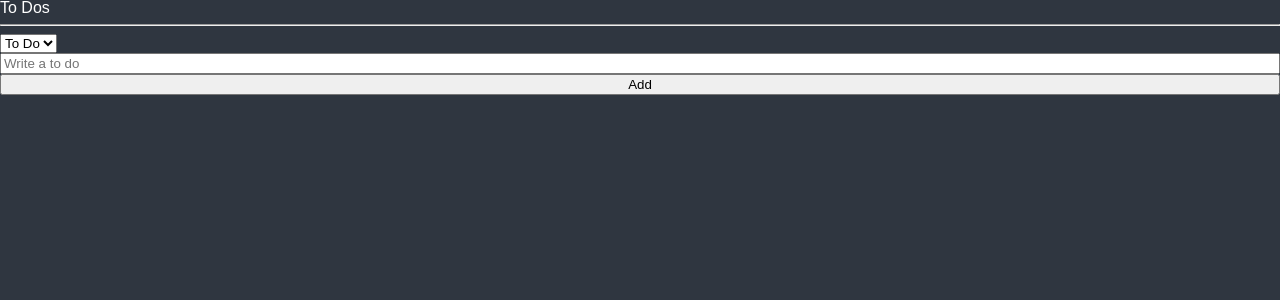
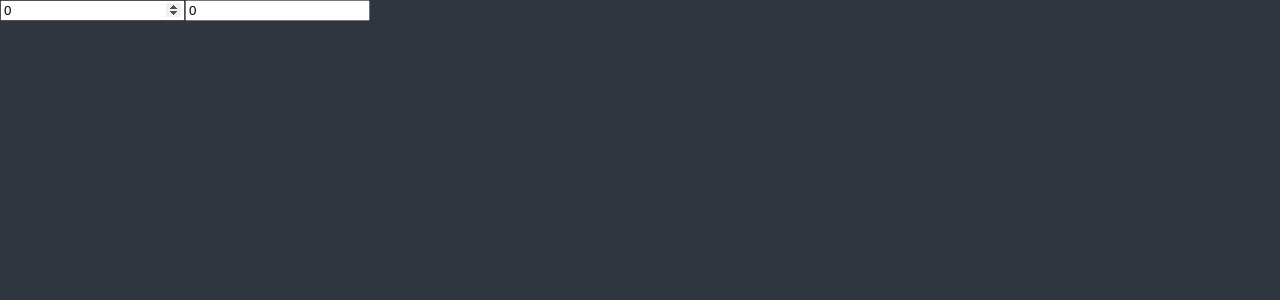
Before and after one commit to 5onze/react-masterclass, a React (Create React App) app: page / in a window 1280 px wide. Shown: the top 300 px of the page. Built offline with nearby package versions, Linux system fonts and the light colour scheme.

Commit message:
TRELLO CLONE - Get Selector.

```diff
--- a/src/App.tsx
+++ b/src/App.tsx
@@ -1,75 +1,22 @@
-import { createGlobalStyle } from "styled-components";
-import ToDoList from "./components/ToDoList";
-
-const GlobalStyle = createGlobalStyle`
-  @import url('https://fonts.googleapis.com/css2?family=Source+Sans+3:wght@300;400&display=swap');
-html, body, div, span, applet, object, iframe,
-h1, h2, h3, h4, h5, h6, p, blockquote, pre,
-a, abbr, acronym, address, big, cite, code,
-del, dfn, em, img, ins, kbd, q, s, samp,
-small, strike, strong, sub, sup, tt, var,
-b, u, i, center,
-dl, dt, dd, menu, ol, ul, li,
-fieldset, form, label, legend,
-table, caption, tbody, tfoot, thead, tr, th, td,
-article, aside, canvas, details, embed,
-figure, figcaption, footer, header, hgroup,
-main, menu, nav, output, ruby, section, summary,
-time, mark, audio, video {
-  margin: 0;
-  padding: 0;
-  border: 0;
-  font-size: 100%;
-  font: inherit;
-  vertical-align: baseline;
-}
-/* HTML5 display-role reset for older browsers */
-article, aside, details, figcaption, figure,
-footer, header, hgroup, main, menu, nav, section {
-  display: block;
-}
-/* HTML5 hidden-attribute fix for newer browsers */
-*[hidden] {
-    display: none;
-}
-body {
-  line-height: 1;
-}
-menu, ol, ul {
-  list-style: none;
-}
-blockquote, q {
-  quotes: none;
-}
-blockquote:before, blockquote:after,
-q:before, q:after {
-  content: '';
-  content: none;
-}
-table {
-  border-collapse: collapse;
-  border-spacing: 0;
-}
-* {
-  box-sizing: border-box;
-}
-body {
-  font-family: 'Source Sans Pro', sans-serif;
-  background-color:${(props) => props.theme.bgColor};
-  color:${(props) => props.theme.textColor}
-}
-a {
-  text-decoration:none;
-  color:inherit;
-}
-`;
+import { useRecoilState, useRecoilValue } from "recoil";
+import { hourSelector, minuteState } from "./atoms";
 
 function App() {
+  const [minutes, setMinutes] = useRecoilState(minuteState);
+  const hours = useRecoilValue(hourSelector);
+  const onMinutesChange = (event: React.FormEvent<HTMLInputElement>) => {
+    setMinutes(parseInt(event.currentTarget.value));
+  };
   return (
-    <>
-      <GlobalStyle />
-      <ToDoList />
-    </>
+    <div>
+      <input
+        value={minutes}
+        onChange={onMinutesChange}
+        type="number"
+        placeholder="Minutes"
+      />
+      <input value={hours} type="number" placeholder="Hours" />
+    </div>
   );
 }
 
--- a/src/atoms.tsx
+++ b/src/atoms.tsx
@@ -1,31 +1,14 @@
 import { atom, selector } from "recoil";
 
-export enum Categories {
-  "TO_DO" = "TO_DO",
-  "DOING" = "DOING",
-  "DONE" = "DONE",
-}
-export interface IToDo {
-  text: string;
-  id: number;
-  category: Categories;
-}
-
-export const categoryState = atom<Categories>({
-  key: "category",
-  default: Categories.TO_DO,
+export const minuteState = atom({
+  key: "minutes",
+  default: 0,
 });
 
-export const toDoState = atom<IToDo[]>({
-  key: "toDo",
-  default: [],
-});
-
-export const toDoSelector = selector({
-  key: "toDoSelector",
+export const hourSelector = selector({
+  key: "hours",
   get: ({ get }) => {
-    const toDos = get(toDoState);
-    const category = get(categoryState);
-    return toDos.filter((toDo) => toDo.category === category);
+    const minutes = get(minuteState);
+    return minutes / 60;
   },
 });
--- a/src/components/CreateToDo.tsx
+++ /dev/null
@@ -1,40 +0,0 @@
-import { useForm } from "react-hook-form";
-import { useRecoilState, useRecoilValue } from "recoil";
-import { categoryState, toDoState } from "../atoms";
-
-interface IForm {
-  toDo: string;
-}
-
-function CreateToDo() {
-  const [toDos, setToDos] = useRecoilState(toDoState);
-  const category = useRecoilValue(categoryState);
-  const { register, handleSubmit, setValue } = useForm<IForm>();
-  // localStorage에 데이터 저장하기
-  const saveToDos = () => {
-    localStorage.setItem("todo", JSON.stringify(toDos));
-  };
-  const handleValid = ({ toDo }: IForm) => {
-    setToDos((oldToDos) => {
-      return [{ text: toDo, id: Date.now(), category: category }, ...oldToDos];
-    });
-    setValue("toDo", "");
-    saveToDos();
-  };
-  return (
-    <form
-      style={{ display: "flex", flexDirection: "column" }}
-      onSubmit={handleSubmit(handleValid)}
-    >
-      <input
-        {...register("toDo", {
-          required: "Please write a To Do",
-        })}
-        placeholder="Write a to do"
-      />
-      <button>Add</button>
-    </form>
-  );
-}
-
-export default CreateToDo;
--- a/src/components/ToDo.tsx
+++ /dev/null
@@ -1,49 +0,0 @@
-import { useSetRecoilState } from "recoil";
-import { Categories, IToDo, toDoState } from "../atoms";
-
-function ToDo({ text, category, id }: IToDo) {
-  const setToDos = useSetRecoilState(toDoState);
-  const onClick = (event: React.MouseEvent<HTMLButtonElement>) => {
-    const {
-      currentTarget: { name },
-    } = event;
-    setToDos((oldToDos) => {
-      const targetIndex = oldToDos.findIndex((toDo) => toDo.id === id);
-      const newToDo = { text, id, category: name as any };
-      return [
-        ...oldToDos.slice(0, targetIndex),
-        newToDo,
-        ...oldToDos.slice(targetIndex + 1),
-      ];
-    });
-  };
-  const deleteToDo = () => {
-    setToDos((arr) => {
-      const targetIndex = arr.findIndex((toDo) => toDo.id === id);
-      return [...arr.slice(0, targetIndex), ...arr.slice(targetIndex + 1)];
-    });
-  };
-  return (
-    <li>
-      <span>{text}</span>
-      {category !== Categories.TO_DO && (
-        <button name={Categories.TO_DO} onClick={onClick}>
-          To Do
-        </button>
-      )}
-      {category !== Categories.DOING && (
-        <button name={Categories.DOING} onClick={onClick}>
-          Doing
-        </button>
-      )}
-      {category !== Categories.DONE && (
-        <button name={Categories.DONE} onClick={onClick}>
-          Done
-        </button>
-      )}
-      <button onClick={deleteToDo}>X</button>
-    </li>
-  );
-}
-
-export default ToDo;
--- a/src/components/ToDoList.tsx
+++ /dev/null
@@ -1,39 +0,0 @@
-import CreateToDo from "./CreateToDo";
-import ToDo from "./ToDo";
-import { Categories, categoryState, toDoSelector, toDoState } from "../atoms";
-import { useRecoilState, useRecoilValue, useSetRecoilState } from "recoil";
-import { useEffect } from "react";
-
-function ToDoList() {
-  const toDos = useRecoilValue(toDoSelector);
-  const setToDos = useSetRecoilState(toDoState);
-  const [category, setCategory] = useRecoilState(categoryState);
-  const onInput = (event: React.FormEvent<HTMLSelectElement>) => {
-    setCategory(event.currentTarget.value as any);
-  };
-  // 마운트되었을 때 localStorage 데이터 불러오기
-  useEffect(() => {
-    const localeToDos = localStorage.getItem("todo");
-    if (localeToDos) {
-      const localeToDosList = JSON.parse(localeToDos);
-      setToDos(localeToDosList);
-    }
-  }, [setToDos]);
-  return (
-    <div>
-      <h1>To Dos</h1>
-      <hr />
-      <select value={category} onInput={onInput}>
-        <option value={Categories.TO_DO}>To Do</option>
-        <option value={Categories.DOING}>Doing</option>
-        <option value={Categories.DONE}>Done</option>
-      </select>
-      <CreateToDo />
-      {toDos?.map((toDo) => (
-        <ToDo key={toDo.id} {...toDo} />
-      ))}
-    </div>
-  );
-}
-
-export default ToDoList;
--- a/src/index.tsx
+++ b/src/index.tsx
@@ -4,6 +4,72 @@ import App from "./App";
 import { RecoilRoot } from "recoil";
 import { ThemeProvider } from "styled-components";
 import { darkTheme } from "./theme";
+import { createGlobalStyle } from "styled-components";
+
+const GlobalStyle = createGlobalStyle`
+@import url('https://fonts.googleapis.com/css2?family=Source+Sans+Pro:wght@300;400&display=swap');
+html, body, div, span, applet, object, iframe,
+h1, h2, h3, h4, h5, h6, p, blockquote, pre,
+a, abbr, acronym, address, big, cite, code,
+del, dfn, em, img, ins, kbd, q, s, samp,
+small, strike, strong, sub, sup, tt, var,
+b, u, i, center,
+dl, dt, dd, menu, ol, ul, li,
+fieldset, form, label, legend,
+table, caption, tbody, tfoot, thead, tr, th, td,
+article, aside, canvas, details, embed,
+figure, figcaption, footer, header, hgroup,
+main, menu, nav, output, ruby, section, summary,
+time, mark, audio, video {
+  margin: 0;
+  padding: 0;
+  border: 0;
+  font-size: 100%;
+  font: inherit;
+  vertical-align: baseline;
+}
+/* HTML5 display-role reset for older browsers */
+article, aside, details, figcaption, figure,
+footer, header, hgroup, main, menu, nav, section {
+  display: block;
+}
+/* HTML5 hidden-attribute fix for newer browsers */
+*[hidden] {
+    display: none;
+}
+body {
+  line-height: 1;
+}
+menu, ol, ul {
+  list-style: none;
+}
+blockquote, q {
+  quotes: none;
+}
+blockquote:before, blockquote:after,
+q:before, q:after {
+  content: '';
+  content: none;
+}
+table {
+  border-collapse: collapse;
+  border-spacing: 0;
+}
+* {
+  box-sizing: border-box;
+}
+body {
+  font-weight: 300;
+  font-family: 'Source Sans Pro', sans-serif;
+  background-color:${(props) => props.theme.bgColor};
+  color:${(props) => props.theme.textColor};
+  line-height: 1.2;
+}
+a {
+  text-decoration:none;
+  color:inherit;
+}
+`;
 
 const root = ReactDOM.createRoot(
   document.getElementById("root") as HTMLElement
@@ -13,6 +79,7 @@ root.render(
   <React.StrictMode>
     <RecoilRoot>
       <ThemeProvider theme={darkTheme}>
+        <GlobalStyle />
         <App />
       </ThemeProvider>
     </RecoilRoot>
```
